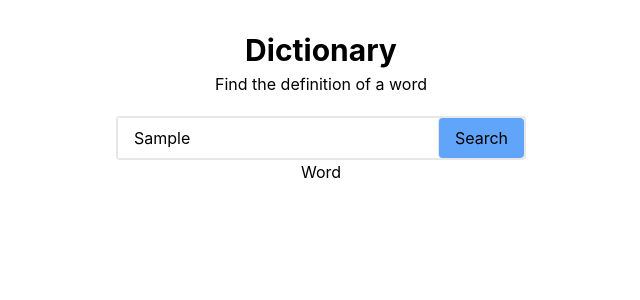
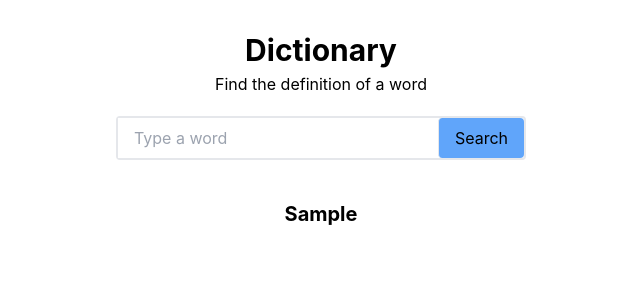
Before and after one commit to FarahnazIZ/dictionary-app-react, a React (Create React App) app: page / in a window 1280 px wide. Both pictures are taken after typing "Sample" into the empty fields and a click on the button "Search". Shown: the top 300 px of the page, without its empty margins (319-959 px from the left). Built offline with nearby package versions, Linux system fonts and the light colour scheme.

Commit message:
Added event listeners to Header component

```diff
--- a/src/App.js
+++ b/src/App.js
@@ -1,10 +1,23 @@
+import React, { createContext, useState } from "react";
 import Header from "./Header";
 
+export const InputContext = createContext();
+
 function App() {
+  const [inputValue, setInputValue] = useState("");
+  console.log(inputValue);
+
+  const value = {
+    inputValue,
+    setInputValue,
+  };
+
   return (
-    <div className="App">
-      <Header />
-    </div>
+    <InputContext.Provider value={value}>
+      <div className="App">
+        <Header />
+      </div>
+    </InputContext.Provider>
   );
 }
 
--- a/src/Header.js
+++ b/src/Header.js
@@ -1,24 +1,47 @@
-import React from "react";
+import React, { useContext, useState } from "react";
+import { InputContext } from "./App";
 
 function Header() {
+  const [value, setValue] = useState("");
+  const { inputValue, setInputValue } = useContext(InputContext);
+
+  const handleInput = (event) => {
+    event.preventDefault();
+    setValue(event.target.value);
+  };
+
+  const handleClick = (event) => {
+    event.preventDefault();
+    setInputValue(value);
+    setValue("");
+  };
+
   return (
     <div className="Header">
       <div className="container mx-auto py-8 text-center">
         <h1 className="text-3xl font-bold">Dictionary</h1>
         <h3 className="mt-1">Find the definition of a word</h3>
         <div className="flex items-center justify-center mt-5">
-          <div className="flex border-2 rounded">
+          <form className="flex border-2 rounded">
             <input
-              type="text"
+              type="search"
               placeholder="Type a word"
               className="px-4 py-2 md:w-80"
+              onChange={handleInput}
+              value={value}
             />
-            <button className="bg-blue-400 rounded border-l px-4 py-2">
+            <button
+              type="submit"
+              className="bg-blue-400 rounded border-l px-4 py-2"
+              onClick={handleClick}
+            >
               Search
             </button>
-          </div>
+          </form>
         </div>
-        <h2>Word</h2>
+        {inputValue && (
+          <h2 className="mt-10 font-bold text-xl">{inputValue}</h2>
+        )}
       </div>
     </div>
   );
```
Also changed, not shown: public/manifest.json.
